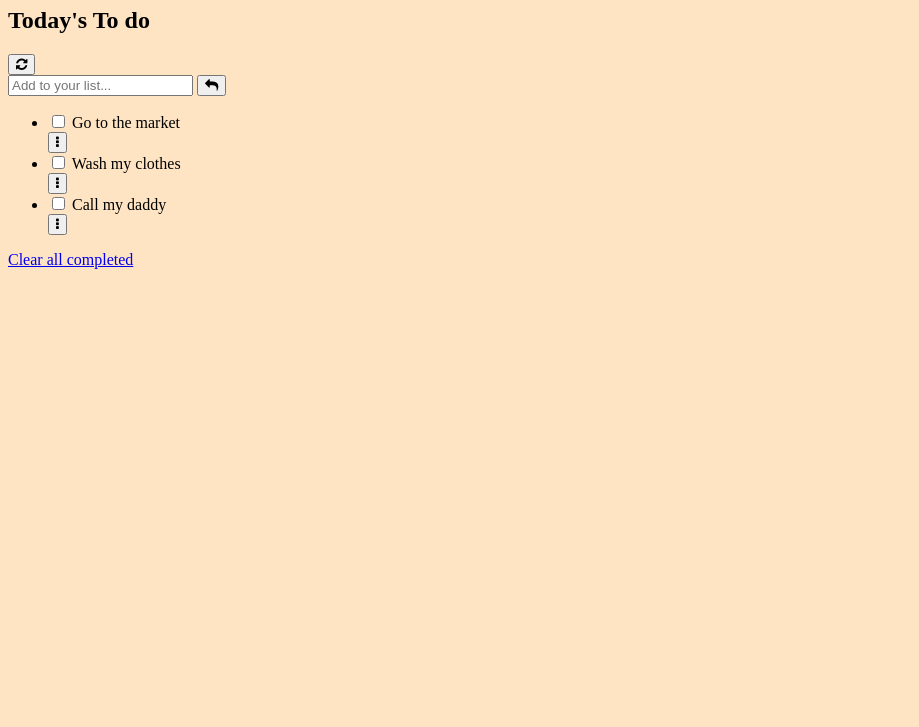
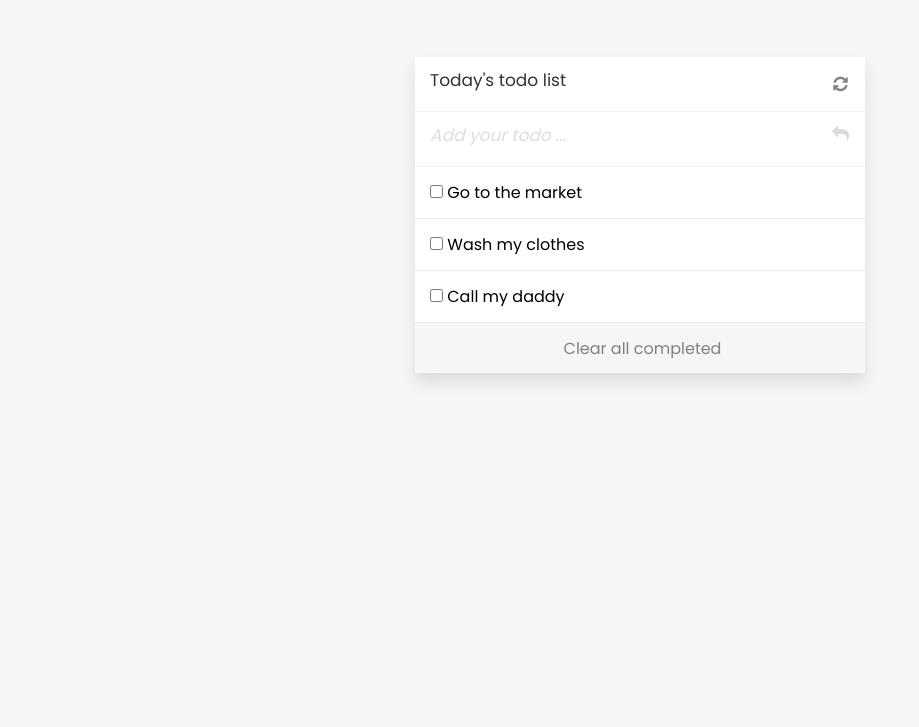
Before and after one commit to codecaiine/todo-list-app, a website built with webpack: page src/index.html in a window 1280 px wide. Shown: the part 73-800 px from the top of the page, without its empty margins (0-919 px from the left). Built offline with nearby package versions, Linux system fonts and the light colour scheme.

Commit message:
Deploy the project

```diff
--- a/package.json
+++ b/package.json
@@ -6,7 +6,8 @@
     "scripts": {
         "test": "echo \"Error: no test specified\" && exit 1",
         "start": "webpack serve --open",
-        "build": "webpack"
+        "build": "webpack",
+        "deploy": "gh-pages -d dist"
     },
     "repository": {
         "type": "git",
@@ -37,6 +38,7 @@
         "webpack-dev-server": "^4.0.0"
     },
     "dependencies": {
+        "gh-pages": "^3.2.3",
         "lodash": "^4.17.21"
     }
 }
--- a/src/index.html
+++ b/src/index.html
@@ -9,24 +9,21 @@
 </head>
 
 <body>
-    <div class="list-wrapper">
-        <h1>Todo list app</h1>
-
-        <div class="list-card">
-            <h2>Today's To do</h2>
+    <div class="wrapper">
+        <div class="top">
+            <span>Today's todo list</span>
             <button type="submit"><i class="fa fa-refresh"></i></button>
         </div>
-
-        <!--Add to do-->
-        <form id="add-form">
-            <input type="text" placeholder="Add to your list..." class="text">
+        <div class="addField">
+            <input type="text" placeholder="Add your todo ...">
             <button type="submit"><i class="fa fa-reply"></i></button>
-        </form>
-
-        <ul id="todo-list">
-
+        </div>
+        <ul class="todoList">
+            <!-- data -->
         </ul>
-        <a href="#" class="clear-completed">Clear all completed</a>
+        <div class="footer">
+            <button type="submit">Clear all completed</button>
+        </div>
     </div>
 </body>
 
--- a/src/index.js
+++ b/src/index.js
@@ -17,17 +17,14 @@ const todoList = [{
 },
 ];
 
-const listDiv = document.getElementById('todo-list');
+const listDiv = document.querySelector('.todoList');
 
 const showTasks = () => {
   for (let i = 0; i < todoList.length; i += 1) {
     const task = todoList[i];
-    const list = ` <li class="task" id="${task.index}">
-    <div>
+    const list = ` <li class="todo" id="${task.index}">
       <input type="checkbox" class="check" id="list-checkbox" name="list-checkbox">
-      <label>${task.description}</label>
-    </div>
-    <button type="submit"><i class="fa fa-ellipsis-v"></i></button>
+      ${task.description}<span class="icon"><i class="fa fa-ellipsis-v"></i></span>
   </li>`;
 
     listDiv.innerHTML += list;
--- a/src/style.css
+++ b/src/style.css
@@ -1,3 +1,196 @@
+@import url('https://fonts.googleapis.com/css2?family=Poppins:wght@200;300;400;500;600;700&display=swap');
+
+* {
+  margin: 0;
+  padding: 0;
+  box-sizing: border-box;
+  font-family: 'Poppins', sans-serif;
+}
+
+::selection {
+  color: #ffff;
+  background: rgb(142, 73, 232);
+}
+
 body {
-  background-color: bisque;
+  width: 100%;
+  height: 100vh;
+  padding: 10px;
+  background: #f6f6f6;
 }
+
+.wrapper {
+  background: #fff;
+  max-width: 450px;
+  width: 100%;
+  margin: 120px auto;
+  box-shadow: 0 10px 15px rgba(0, 0, 0, 0.1);
+}
+
+.wrapper .top {
+  width: 100%;
+  display: flex;
+  height: 55px;
+  padding: 10px 0;
+  font-size: 17px;
+  color: #333;
+  border-bottom: 1px solid #f2f2f2;
+}
+
+.top span {
+  width: 90%;
+  height: 100%;
+  outline: none;
+  border-radius: 3px;
+  border: 0;
+  font-size: 17px;
+  padding-left: 15px;
+  transition: all 0.3s ease;
+}
+
+.top button {
+  width: 50px;
+  height: 100%;
+  border: none;
+  color: #333;
+  margin-left: 5px;
+  font-size: 17px;
+  outline: none;
+  background: #fff;
+  cursor: pointer;
+  border-radius: 3px;
+  opacity: 0.6;
+  pointer-events: none;
+  transition: all 0.3s ease;
+}
+
+.addField button {
+  width: 50px;
+  height: 100%;
+  border: none;
+  color: #c2c2c2;
+  margin-left: 5px;
+  font-size: 17px;
+  outline: none;
+  background: #fff;
+  cursor: pointer;
+  border-radius: 3px;
+  opacity: 0.6;
+  pointer-events: none;
+  transition: all 0.3s ease;
+}
+
+.footer button {
+  padding: 6px 10px;
+  border-radius: 3px;
+  border: none;
+  outline: none;
+  color: #333;
+  font-weight: 400;
+  font-size: 16px;
+  margin-left: 5px;
+  background: transparent;
+  cursor: pointer;
+  user-select: none;
+  opacity: 0.6;
+  pointer-events: none;
+  transition: all 0.3s ease;
+}
+
+.top button:hover {
+  background: #721ce3;
+}
+
+.top button.active {
+  opacity: 1;
+  pointer-events: auto;
+}
+
+.wrapper .addField {
+  width: 100%;
+  display: flex;
+  height: 55px;
+  padding-bottom: 10px;
+  border-bottom: 1px solid #f2f2f2;
+}
+
+.addField input {
+  width: 90%;
+  padding: 0 40px 0 1rem;
+  line-height: 50px;
+  height: 50px;
+  border: none;
+  font-style: italic;
+  padding-left: 15px;
+  transition: all 0.3s ease;
+}
+
+.addField input::placeholder {
+  color: #ddd;
+  font-size: 17px;
+}
+
+.todoList li input {
+  padding-right: 10px;
+}
+
+.addField input:focus {
+  border-color: #8e49e8;
+}
+
+.addField button:hover,
+.footer button:hover {
+  background: #721ce3;
+}
+
+.inputField button.active {
+  opacity: 1;
+  pointer-events: auto;
+}
+
+.wrapper .todoList {
+  max-height: 250px;
+  overflow-y: auto;
+}
+
+.todoList li {
+  position: relative;
+  list-style: none;
+  border-bottom: 1px solid rgba(0, 0, 0, 0.08);
+  padding: 13px 15px;
+  cursor: default;
+  overflow: hidden;
+  word-wrap: break-word;
+}
+
+.todoList li .icon {
+  position: absolute;
+  right: -45px;
+  top: 50%;
+  transform: translateY(-50%);
+  background: #fff;
+  width: 45px;
+  text-align: center;
+  color: #333;
+  padding: 10px 15px;
+  border-radius: 0 3px 3px 0;
+  cursor: pointer;
+  transition: all 0.2s ease;
+}
+
+.todoList li:hover .icon {
+  right: 0;
+}
+
+.wrapper .footer {
+  display: flex;
+  height: 50px;
+  align-items: center;
+  justify-content: center;
+  background-color: #f6f6f6;
+}
+
+.footer button.active {
+  opacity: 1;
+  pointer-events: auto;
+}
--- a/webpack.config.js
+++ b/webpack.config.js
@@ -14,6 +14,7 @@ module.exports = {
   output: {
     filename: 'main.js',
     path: path.resolve(__dirname, 'dist'),
+    publicPath: '/todo-list-app/',
   },
 
   module: {
```
Also changed, not shown: dist/index.html, dist/main.js, 1 other file.
